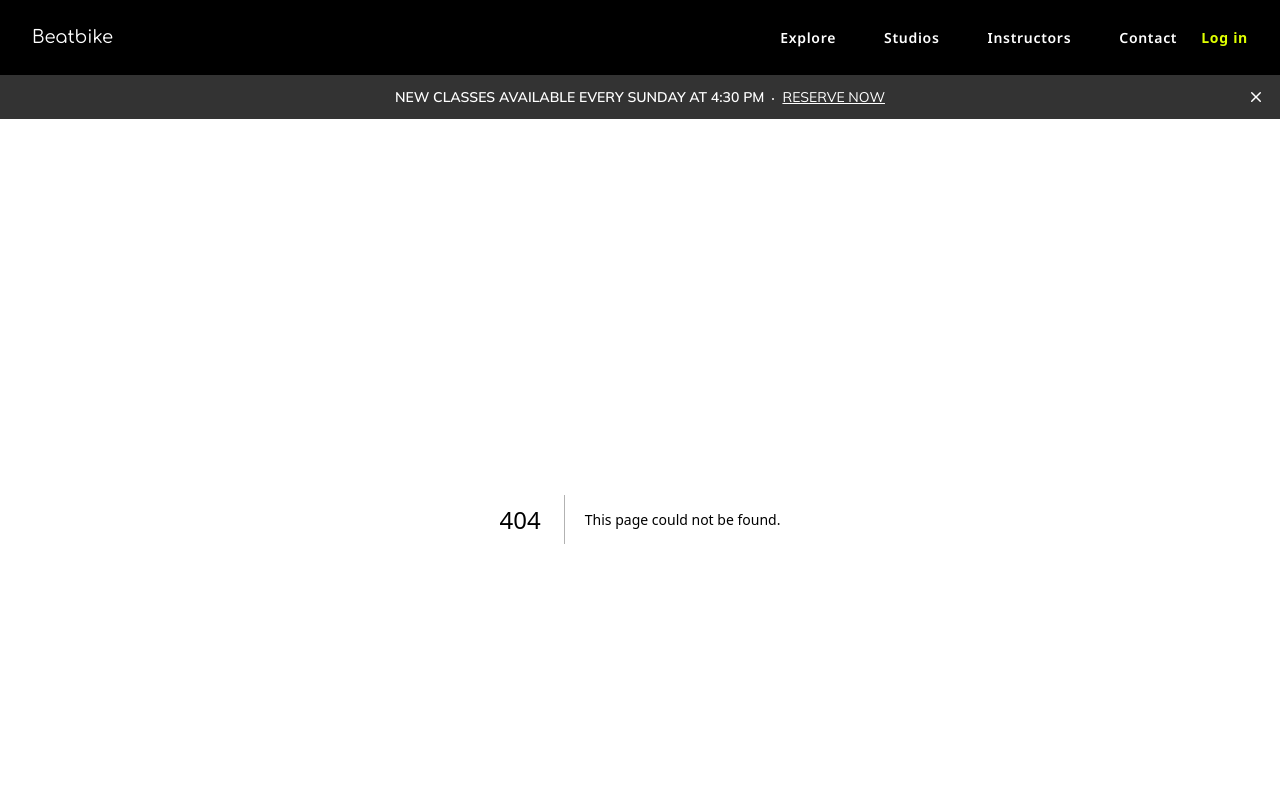
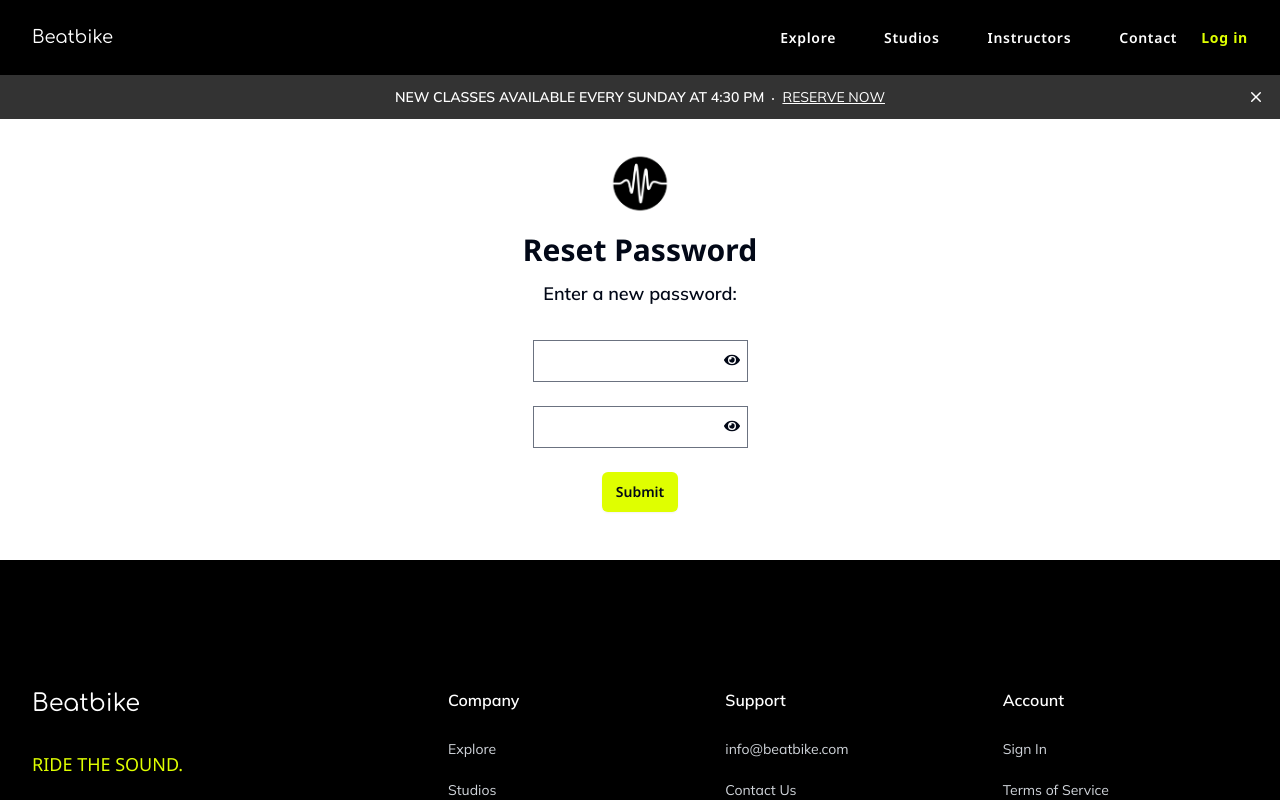
Before and after one commit to sphcastillo/beatbike, a Next.js app: page /reset-password in a window 1280 px wide. Before the commit this address had no page. Shown: the top 800 px of the page. Built offline with nearby package versions, Linux system fonts and the light colour scheme.

Commit message:
ResetPassword / ForgotPassword pages created. more modifications made

```diff
--- a/app/contact/page.tsx
+++ b/app/contact/page.tsx
@@ -22,7 +22,7 @@ export default function ContactUs() {
           <div className="mx-auto max-w-xl lg:mx-0 lg:max-w-lg">
             <div className="absolute inset-y-0 left-0 -z-10 w-full overflow-hidden bg-gray-100 ring-1 ring-gray-900/10 lg:w-1/2">
               <svg
-                className="absolute inset-0 h-full w-full stroke-[#DFFF00] [mask-image:radial-gradient(100%_100%_at_top_right,white,transparent)]"
+                className="absolute inset-0 h-full w-full"
                 aria-hidden="true"
               >
                 <defs>
--- /dev/null
+++ b/app/forgot-password/page.tsx
@@ -0,0 +1,53 @@
+import beatbikeLogo from "@/images/beatbikeLogo.png";
+import Image from "next/image";
+import { Noto_Sans, Comfortaa, Mulish } from "next/font/google";
+
+const notoSans = Noto_Sans({ subsets: ["latin"] });
+const comfortaa = Comfortaa({ subsets: ["latin"] });
+const mulish = Mulish({ subsets: ["latin"] });
+
+function ForgotPasswordPage() {
+  return (
+    <div className="my-8">
+      <div>
+        <Image
+          className="mx-auto h-[65px] w-auto"
+          src={beatbikeLogo}
+          alt="Beatbike Logo"
+          width={55}
+          height={55}
+        />
+      </div>
+      <div className={notoSans.className}>
+        <div className="flex justify-center items-center pt-4">
+          <h1 className="font-bold text-3xl">Forgot Password</h1>
+        </div>
+        <div className={mulish.className}>
+          <div className="flex justify-center items-center pb-8 pt-3">
+            <h1 className="font-semibold text-lg">
+              Please enter your email address below. We will send you an email
+              to reset your password.
+            </h1>
+          </div>
+        </div>
+        <div className="flex justify-center items-center pb-6">
+          <label htmlFor="email" className="sr-only">
+            Email
+          </label>
+          <input
+            type="email"
+            name="email"
+            id="email"
+            className="block rounded-md border-0 py-1.5 text-gray-900 shadow-sm ring-1 ring-inset ring-gray-300 placeholder:text-gray-400 focus:ring-2 focus:ring-inset focus:ring-indigo-600 sm:text-sm sm:leading-6"
+            placeholder="you@example.com"
+          />
+        </div>
+        <div className="flex justify-center items-center">
+            <button className="cursor-pointer rounded-md bg-[#DFFF00] px-3.5 py-2.5 text-sm z-100 font-semibold shadow-sm hover:bg-[#B0DB00] focus-visible:outline focus-visible:outline-2 focus-visible:outline-offset-2 focus-visible:outline-indigo-600">Submit</button>
+        </div>
+      </div>
+    </div>
+  );
+}
+
+export default ForgotPasswordPage;
--- a/app/huntington-beach/page.tsx
+++ b/app/huntington-beach/page.tsx
@@ -1,8 +1,27 @@
-import React from 'react'
+import ContactUsGalleryBanner from '@/components/ContactUsGalleryBanner';
+import { Noto_Sans, Comfortaa, Mulish } from "next/font/google";
+
+const notoSans = Noto_Sans({ subsets: ["latin"] });
+const comfortaa = Comfortaa({ subsets: ["latin"]  });
+const mulish = Mulish({ subsets: ["latin"] });
 
 function HuntingtonBeachPage() {
   return (
-    <div>page</div>
+    <div className='my-8 '>
+      <div className='mx-8 my-4'>
+      <ContactUsGalleryBanner />
+      </div>
+      <div className={notoSans.className}>
+        <div className='flex justify-center items-center pt-4'>
+          <h1 className='font-extrabold text-4xl'>Huntington Beach</h1>
+        </div>
+        <div className={mulish.className}>
+          <div className='flex justify-center items-center pb-12 pt-3'>
+            <h1 className='font-semibold text-2xl'>Studio Schedule</h1>
+          </div>
+          </div>
+      </div>
+    </div>
   )
 }
 
--- /dev/null
+++ b/app/reset-password/page.tsx
@@ -0,0 +1,83 @@
+"use client";
+import beatbikeLogo from "@/images/beatbikeLogo.png";
+import Image from "next/image";
+import { Noto_Sans, Comfortaa, Mulish } from "next/font/google";
+import { useState } from "react";
+import { FaEye, FaRegEyeSlash } from "react-icons/fa";
+
+const notoSans = Noto_Sans({ subsets: ["latin"] });
+const comfortaa = Comfortaa({ subsets: ["latin"] });
+const mulish = Mulish({ subsets: ["latin"] });
+
+function ResetPasswordPage() {
+  const [showPassword, setShowPassword] = useState(false);
+  return (
+    <div className="mt-8 mb-12">
+      <div>
+        <Image
+          className="mx-auto h-[65px] w-auto"
+          src={beatbikeLogo}
+          alt="Beatbike Logo"
+          width={55}
+          height={55}
+        />
+      </div>
+      <div className={notoSans.className}>
+        <div className="flex justify-center items-center pt-4">
+          <h1 className="font-bold text-3xl">Reset Password</h1>
+        </div>
+        <div className={mulish.className}>
+          <div className="flex justify-center items-center pb-8 pt-3">
+            <h1 className="font-semibold text-lg">
+            Enter a new password:
+            </h1>
+          </div>
+        </div>
+        <div className="flex justify-center items-center pb-6">
+          <div className="relative">
+            <input
+              type={showPassword ? "text" : "password"}
+              className="border px-4 py-2"
+            />
+            <button
+              type="button"
+              className="absolute right-2 top-3"
+              onClick={() => setShowPassword(!showPassword)}
+            >
+              {showPassword ? (
+                <FaRegEyeSlash width={6} height={6} />
+              ) : (
+                <FaEye width={6} height={6} />
+              )}
+            </button>
+          </div>
+        </div>
+
+        <div className="flex justify-center items-center pb-6">
+          <div className="relative">
+            <input
+              type={showPassword ? "text" : "password"}
+              className="border px-4 py-2"
+            />
+            <button
+              type="button"
+              className="absolute right-2 top-3"
+              onClick={() => setShowPassword(!showPassword)}
+            >
+              {showPassword ? (
+                <FaRegEyeSlash width={6} height={6} />
+              ) : (
+                <FaEye width={6} height={6} />
+              )}
+            </button>
+          </div>
+        </div>
+        <div className="flex justify-center items-center">
+          <button className="cursor-pointer rounded-md bg-[#DFFF00] px-3.5 py-2.5 text-sm z-100 font-semibold shadow-sm hover:bg-[#B0DB00] focus-visible:outline focus-visible:outline-2 focus-visible:outline-offset-2 focus-visible:outline-indigo-600">Submit</button>
+        </div>
+      </div>
+    </div>
+  );
+}
+
+export default ResetPasswordPage;
--- a/app/signin/page.tsx
+++ b/app/signin/page.tsx
@@ -82,7 +82,7 @@ export default function SignIn() {
                         </div> */}
 
                         <div className="text-sm leading-6">
-                          <a href="#" className="font-semibold text-[#555555] hover:text-[#B0DB00]">
+                          <a href="/forgot-password" className="font-semibold text-[#555555] hover:text-[#B0DB00]">
                             Forgot password?
                           </a>
                         </div>
--- a/app/tarzana/page.tsx
+++ b/app/tarzana/page.tsx
@@ -1,8 +1,27 @@
-import React from 'react'
+import StudioGalleryBanner from "@/components/StudioGalleryBanner";
+import { Noto_Sans, Comfortaa, Mulish } from "next/font/google";
+
+const notoSans = Noto_Sans({ subsets: ["latin"] });
+const comfortaa = Comfortaa({ subsets: ["latin"]  });
+const mulish = Mulish({ subsets: ["latin"] });
 
 function TarzanaPage() {
   return (
-    <div>TarzanaPage</div>
+    <div className='my-8 '>
+      <div className='mx-8 my-4'>
+        <StudioGalleryBanner />
+      </div>
+      <div className={notoSans.className}>
+        <div className='flex justify-center items-center pt-4'>
+          <h1 className='font-extrabold text-4xl'>Tarzana</h1>
+        </div>
+        <div className={mulish.className}>
+          <div className='flex justify-center items-center pb-12 pt-3'>
+            <h1 className='font-semibold text-2xl'>Studio Schedule</h1>
+          </div>
+          </div>
+      </div>
+    </div>
   )
 }
 
--- a/components/Hero.tsx
+++ b/components/Hero.tsx
@@ -10,16 +10,16 @@ const mulish = Mulish({ subsets: ["latin"] });
 
 function Hero() {
 
-    useEffect(() => {
-        const video = document.createElement('video');
-        video.src = '/Beatbike.mp4';
-        video.preload = 'auto';
-        document.body.appendChild(video);
+    // useEffect(() => {
+    //     const video = document.createElement('video');
+    //     video.src = '/Beatbike.mp4';
+    //     video.preload = 'auto';
+    //     document.body.appendChild(video);
 
-        return () => {
-            document.body.removeChild(video);
-        };
-    }, []);
+    //     return () => {
+    //         document.body.removeChild(video);
+    //     };
+    // }, []);
 
     return (
         <section>
@@ -33,53 +33,39 @@ function Hero() {
                     className="absolute inset-x-0 -top-40 z-10 transform-gpu overflow-hidden blur-3xl sm:-top-80"
                     aria-hidden="true"
                 >
-                    <div
-                        className="relative left-[calc(50%-11rem)] aspect-[1155/678] w-[36.125rem] -translate-x-1/2 rotate-[30deg] bg-gradient-to-tr from-[#ff80b5] to-[#9089fc] opacity-20 sm:left-[calc(50%-30rem)] sm:w-[72.1875rem]"
-                        style={{
-                            clipPath:
-                                'polygon(74.1% 44.1%, 100% 61.6%, 97.5% 26.9%, 85.5% 0.1%, 80.7% 2%, 72.5% 32.5%, 60.2% 62.4%, 52.4% 68.1%, 47.5% 58.3%, 45.2% 34.5%, 27.5% 76.7%, 0.1% 64.9%, 17.9% 100%, 27.6% 76.8%, 76.1% 97.7%, 74.1% 44.1%)',
-                        }}
-                    />
+
                 </div>
                 <div
                     className="mx-auto max-w-2xl py-32 sm:py-32 lg:py-40"
                 >
                     <div className="hidden sm:mb-8 sm:flex sm:justify-center">
                         <div className={mulish.className}>
-                            <div className="relative px-3 py-1 text-2xl leading-6 text-[#DFFF00] tracking-widest">
+                            <div className="relative px-3 py-1 text-xl sm:text-5xl font-bold leading-6 text-[#DFFF00] tracking-widest">
                                 RIDE THE SOUND
                             </div>
                         </div>
                     </div>
                     <div className="text-center">
                         <div className={comfortaa.className}>
-                            <motion.h1
-                                initial={{ opacity: 0 }}
-                                whileInView={{ opacity: 1 }}
-                                viewport={{ once: true }}
+                            <h1
                                 className="text-4xl tracking-tight text-white sm:text-8xl"
                             >
                                 Join our beat revolution
-                            </motion.h1>
+                            </h1>
                         </div>
 
-                        <motion.div
+                        <div
                             className="mt-10 flex items-center justify-center gap-x-6"
-                            whileHover={{
-                                scale: 1.2,
-                                transition: { duration: 2 },
-                            }}
-                            whileTap={{ scale: 0.9 }}
                         >
                             <div className={mulish.className}>
                                 <a
                                     href="/reserve"
-                                    className="rounded-md bg-[#DFFF00] px-3.5 py-2.5 text-sm font-semibold tracking-wider shadow-sm hover:bg-[#B0DB00] focus-visible:outline focus-visible:outline-2 focus-visible:outline-offset-2 focus-visible:outline-indigo-400"
+                                    className="mt-4 px-4 py-2 text-white bg-blue-500 rounded hover:bg-blue-700"
                                 >
                                     Book Your Bike Now
                                 </a>
                             </div>
-                        </motion.div>
+                        </div>
 
                     </div>
                 </div>
--- a/components/LocationSelection.tsx
+++ b/components/LocationSelection.tsx
@@ -11,10 +11,12 @@ const locations = [
   {
     id: 1,
     title: "Tarzana",
+    href: "/tarzana",
   },
   {
     id: 2,
     title: "Huntington Beach",
+    href: "/huntington-beach",
   },
 ];
 
@@ -36,12 +38,12 @@ function LocationSelection() {
             value={location}
             className="group relative flex cursor-pointer rounded-lg bg-white/5 py-4 px-5 text-black shadow-lg transition focus:outline-none data-[focus]:outline-1 data-[focus]:outline-black data-[checked]:bg-black/10"
           >
-            <div className="flex w-full items-center justify-between">
+            <a className="flex w-full items-center justify-between" href={location.href}>
               <div className="text-[15px]">
                 <h5 className="font-semibold text-black">{location.title}</h5>
               </div>
               <CheckCircleIcon className="size-6 fill-[#DFFF00] opacity-0 transition group-data-[checked]:opacity-100" />
-            </div>
+            </a>
           </Radio>
         ))}
       </RadioGroup>
--- a/components/Team.tsx
+++ b/components/Team.tsx
@@ -36,7 +36,7 @@ export default function Team() {
     setModalOpen(true);
   };
   return (
-    <div className="bg-white py-24 sm:py-32">
+    <div className="bg-white pt-12 pb-24 sm:pt-20 sm:pb-32">
       <div className="mx-auto max-w-6xl px-6 text-center lg:px-8">
         <div className={mulish.className}>
           <motion.div
@@ -59,7 +59,7 @@ export default function Team() {
         </div>
         <ul
           role="list"
-          className="mx-auto mt-20 grid max-w-2xl grid-cols-2 gap-6 sm:grid-cols-2 lg:mx-0 lg:max-w-none lg:grid-cols-3 lg:gap-8"
+          className="mx-auto mt-10 grid max-w-2xl grid-cols-2 gap-6 sm:grid-cols-2 lg:mx-0 lg:max-w-none lg:grid-cols-3 lg:gap-8"
         >
           {instructors.map((instructor, index) => (
 
@@ -154,7 +154,7 @@ export default function Team() {
                       rel="noopener noreferrer"
                     >
                       <span className="sr-only">Spotify</span>
-                      <FaSpotify className="h-6 w-6 text-[#DFFF00]" />
+                      <FaSpotify className="h-6 w-6 text-[#DFFF00] hover:text-[#B0DB00]" />
                     </a>
                   </li>
                 </ul>
--- a/tailwind.config.ts
+++ b/tailwind.config.ts
@@ -74,7 +74,9 @@ const config = {
       },
     },
   },
-  plugins: [require("tailwindcss-animate")],
+  plugins: [
+    require("tailwindcss-animate"),
+    require("@tailwindcss/forms")],
 } satisfies Config
 
 export default config
```
Also changed, not shown: components/InstructorModal.tsx (+20 -18 lines).
